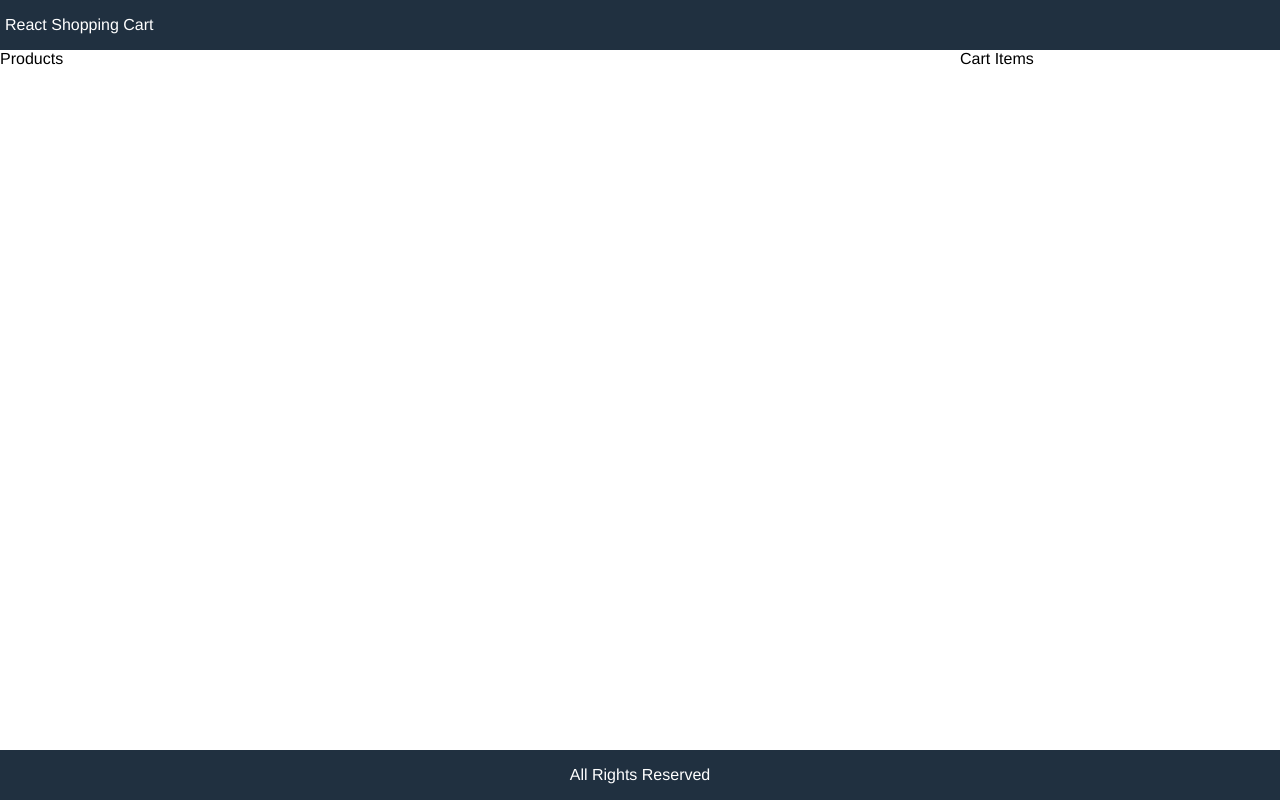
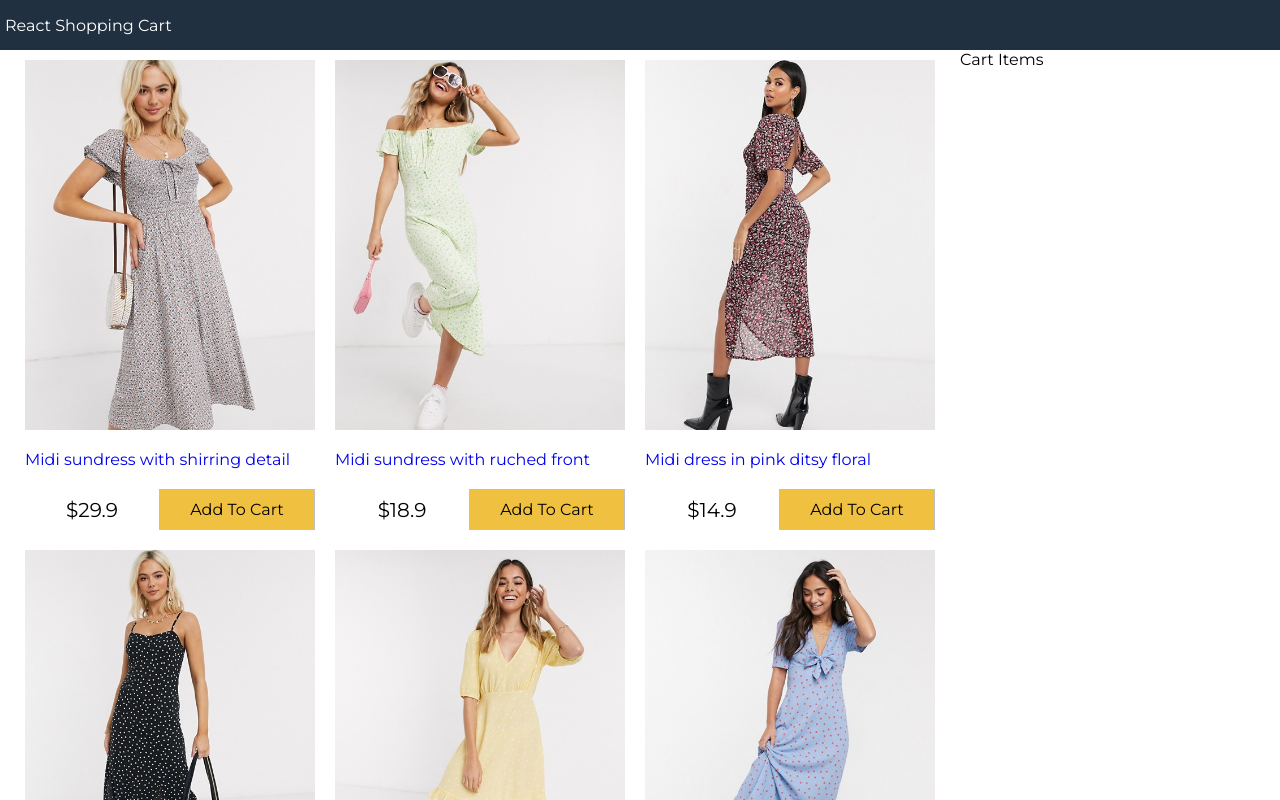
Before and after one commit to firecracker37/react-shopping-cart, a React (Create React App) app: page / in a window 1280 px wide. Shown: the top 800 px of the page. Built offline with nearby package versions, Linux system fonts and the light colour scheme.

Commit message:
create product component

```diff
--- a/src/App.js
+++ b/src/App.js
@@ -1,5 +1,6 @@
 //Feature 1
 import React from 'react';
+import Products from './components/Products';
 import data from './data.json'
 
 class App extends React.Component {
@@ -20,7 +21,9 @@
           </header>
           <main>
             <div className="content">
-              <div className="main">Products</div>
+              <div className="main">
+                <Products products={this.state.products}></Products>
+              </div>
               <div className="sidebar">Cart Items</div>
             </div>
           </main>
--- a/src/components/Products.jsx
+++ b/src/components/Products.jsx
@@ -0,0 +1,29 @@
+import React, { Component } from 'react'
+import formatCurrency from '../util'
+
+export default class Products extends Component {
+    render() {
+        return (
+            <div>
+                <ul className="products">
+                    {this.props.products.map(product => (
+                        <li key={product._id}>
+                            <div className="product">
+                                <a href="#">
+                                    <img src={product.image} alt="Product Image"/>
+                                    <p>
+                                        {product.title}
+                                    </p>
+                                </a>
+                                <div className="product-price">
+                                    <div>{formatCurrency(product.price)}</div>
+                                    <button className="button primary">Add To Cart</button>
+                                </div>
+                            </div>
+                        </li>
+                    ))}
+                </ul>
+            </div>
+        )
+    }
+}
--- a/src/index.css
+++ b/src/index.css
@@ -1,3 +1,5 @@
+@import url("https://fonts.googleapis.com/css2?family=Montserrat&display=swap");
+
 html {
   font-size: 62.5%;
   box-sizing: border-box;
@@ -10,9 +12,10 @@
 body,
 input,
 select,
+button,
 textarea {
   font-size: 1.6rem;
-  font-family: Helvetica, Arial, sans-serif;
+  font-family: Montserrat, Helvetica, Arial, sans-serif;
 }
 a:hover {
   color: #ff8000;
@@ -23,6 +26,9 @@
   grid-template-rows: 5rem 1fr 5rem;
   grid-template-columns: 1fr;
   height: 100vh;
+}
+a {
+  text-decoration: none;
 }
 header {
   grid-area: header;
@@ -57,3 +63,54 @@
 .sidebar {
   flex: 1 20rem;
 }
+
+/* Products */
+.products {
+  display: flex;
+  flex-wrap: wrap;
+  justify-content: center;
+  align-items: center;
+  padding: 0;
+  margin: 0;
+  list-style-type: none;
+}
+.products li {
+  flex: 0 1 29rem;
+  height: 47rem;
+  padding: 1rem;
+}
+.product {
+  display: flex;
+  flex-direction: column;
+  justify-content: space-between;
+  height: 100%;
+}
+.product img {
+  max-width: 37rem;
+  max-height: 37rem;
+}
+.product-price {
+  display: flex;
+  justify-content: space-between;
+  align-items: center;
+}
+.product-price div,
+.product-price button {
+  text-align: center;
+  flex: 1;
+}
+.product-price div {
+  font-size: 2rem;
+}
+.button {
+  padding: 1rem;
+  border: 0.1rem #c0c0c0 solid;
+  background-color: #f0f0f0;
+  cursor: pointer;
+}
+.button:hover {
+  border: 0.1rem #808080 solid;
+}
+.button.primary {
+  background-color: #f0c040;
+}
--- /dev/null
+++ b/src/util.jsx
@@ -0,0 +1,3 @@
+export default function formatCurrency(num) {
+    return "$" + Number(num.toFixed(1)).toLocaleString() + " ";
+}
```
